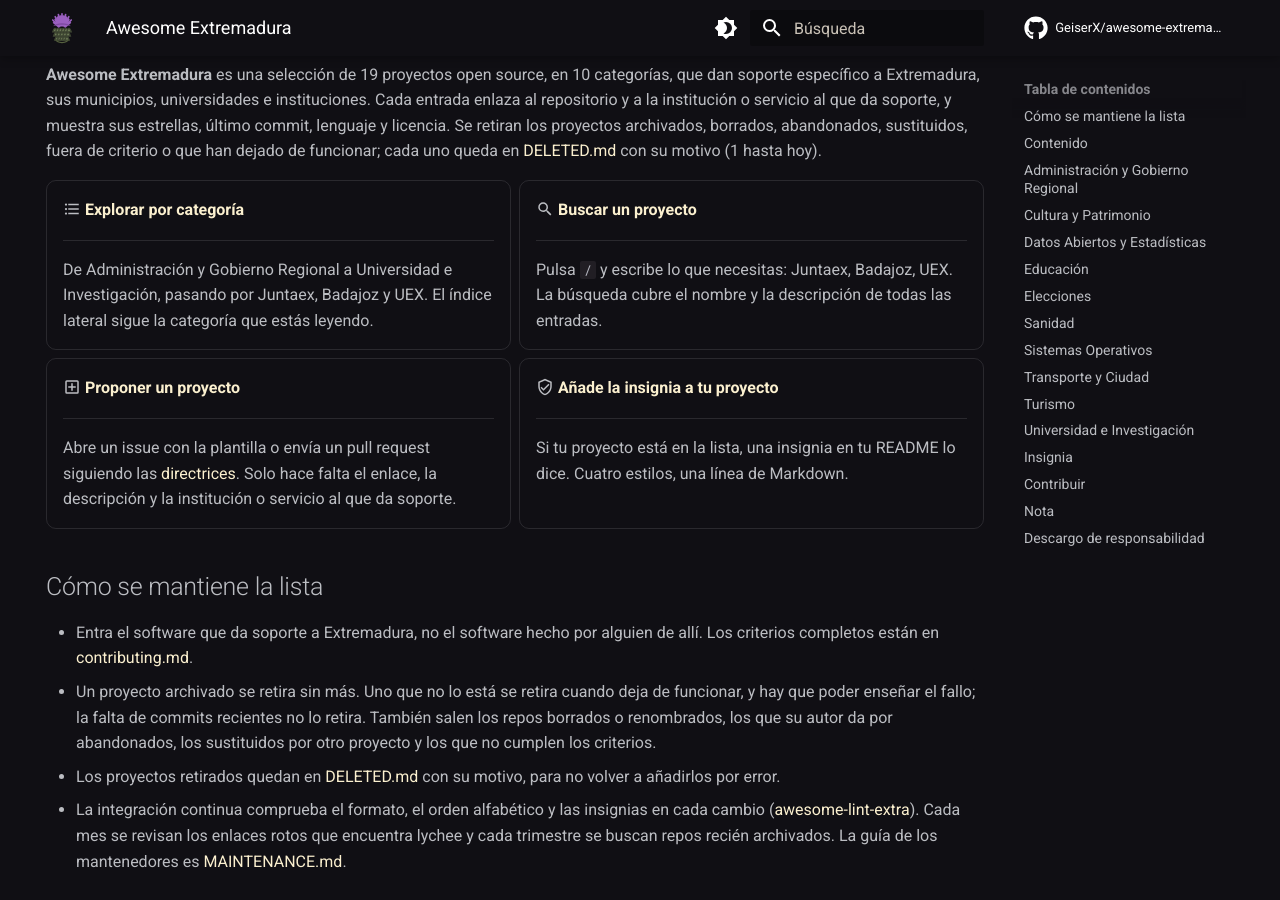
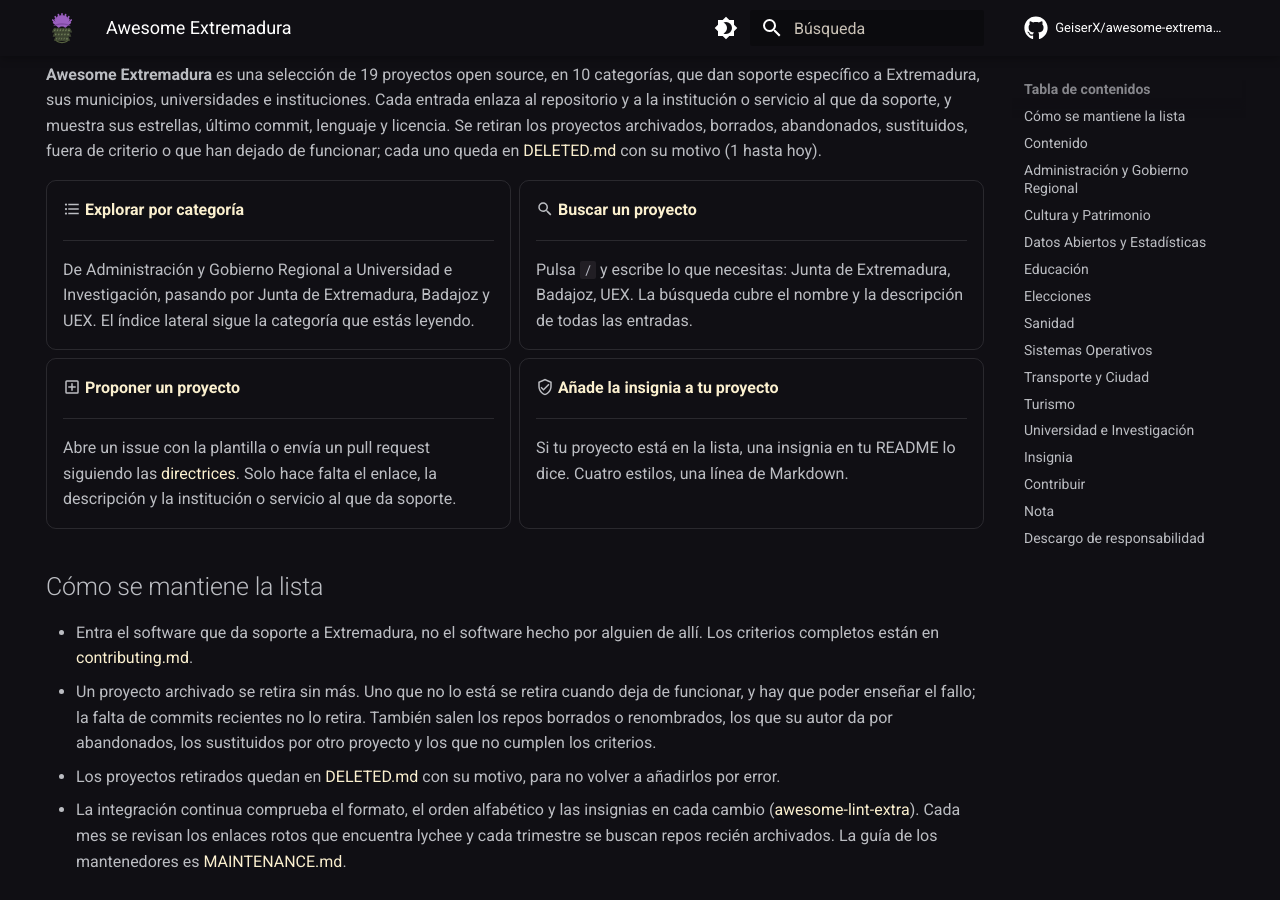
Before and after one commit to GeiserX/awesome-extremadura, an MkDocs documentation site: the page built from docs/index.md, in a window 1280 px wide and 900 px high, scrolled down 396 px. Built offline with MkDocs 1.6.1 and Material for MkDocs 9.7.7, drawn with Linux system fonts in a browser that asks for light colours; comment, search, counter and statistics services are not loaded; grey boxes are pictures that could not be loaded.

Commit message:
docs(site): point the search card at words the index actually finds
'Juntaex' lives only in a tag badge's alt text, which the search index
drops, so ?q=Juntaex found no project. Badajoz, UEX and 'Junta de
Extremadura' all appear in entry descriptions.

```diff
--- a/docs/index.md
+++ b/docs/index.md
@@ -27,13 +27,13 @@ hide:
 
     ---
 
-    De Administración y Gobierno Regional a Universidad e Investigación, pasando por Juntaex, Badajoz y UEX. El índice lateral sigue la categoría que estás leyendo.
+    De Administración y Gobierno Regional a Universidad e Investigación, pasando por Junta de Extremadura, Badajoz y UEX. El índice lateral sigue la categoría que estás leyendo.
 
--   :material-magnify: **[Buscar un proyecto](https://geiserx.github.io/awesome-extremadura/?q=Juntaex)**
+-   :material-magnify: **[Buscar un proyecto](https://geiserx.github.io/awesome-extremadura/?q=Badajoz)**
 
     ---
 
-    Pulsa `/` y escribe lo que necesitas: Juntaex, Badajoz, UEX. La búsqueda cubre el nombre y la descripción de todas las entradas.
+    Pulsa `/` y escribe lo que necesitas: Junta de Extremadura, Badajoz, UEX. La búsqueda cubre el nombre y la descripción de todas las entradas.
 
 -   :material-plus-box-outline: **[Proponer un proyecto](https://github.com/GeiserX/awesome-extremadura/issues/new?template=anadir-proyecto.md)**
 
```
